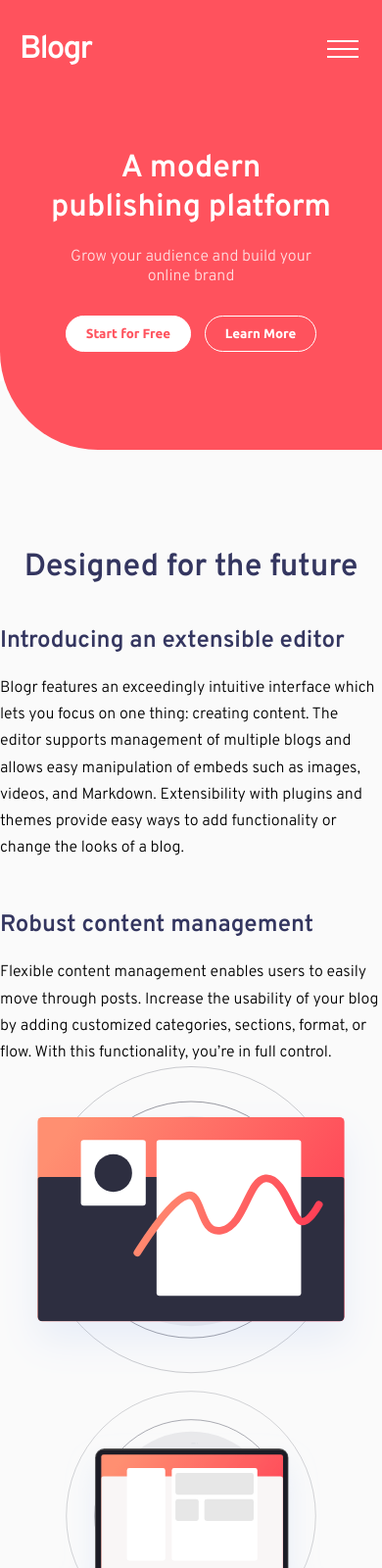
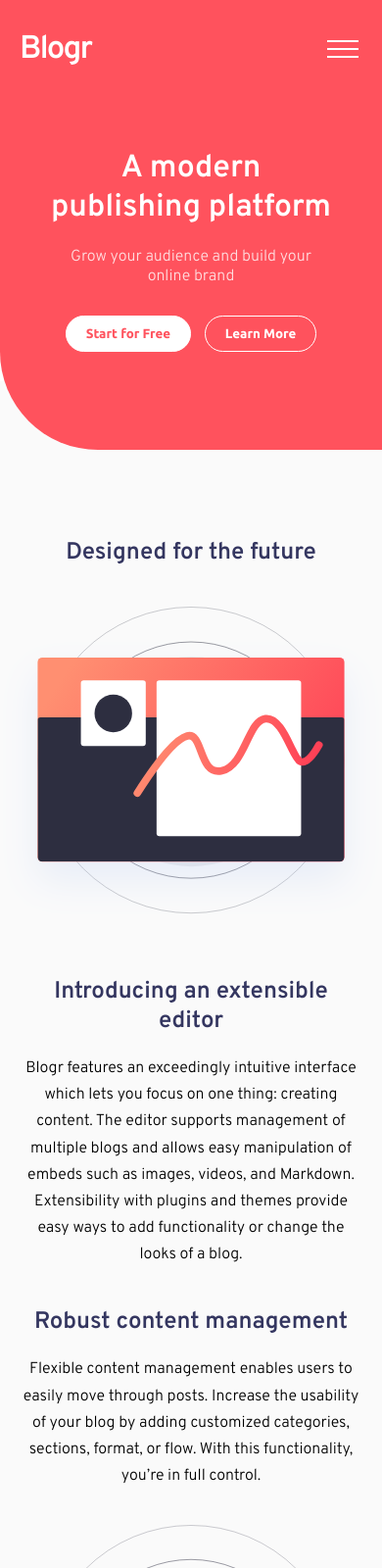
Before and after one commit to MonikaCyprys/Blogr-landing-page, a plain HTML site: page index.html in a window 390 px wide. Shown: the top 1600 px of the page at 98% size. Drawn offline with Linux system fonts and the light colour scheme.

Commit message:
fix mobile look

```diff
--- a/scss/_main.scss
+++ b/scss/_main.scss
@@ -1,14 +1,17 @@
 main {
   background-color: var(--light-white);
-  padding: 120px 0;
+  padding: 120px 0 0 0;
   transform: translateY(-70px);
   overflow-x: hidden;
   .header-main {
     text-align: center;
     color: var(--very-dark-blue);
-    font-size: xx-large;
     position: relative;
-    top: 50px;
+    padding: 40px 0;
+    @include two-section-view {
+      font-size: xx-large;
+      top: 50px;
+    }
   }
   .services-section {
     display: flex;
@@ -30,12 +33,18 @@ main {
       display: flex;
       flex-wrap: wrap;
       align-content: center;
-      padding-top: 40px;
+      padding: 20px;
+      text-align: center;
+      order: 2;
+      @include two-section-view {
+        text-align: left;
+      }
       .subtitles-section {
         color: var(--very-dark-blue);
         font-weight: bold;
         font-size: 24px;
-        padding: 50px 0 20px 0;
+        padding: 40px 0 20px 0;
+        flex-basis: 100%;
       }
       .text-section {
         line-height: 1.7;
@@ -44,15 +53,19 @@ main {
     .image-section {
       width: 100%;
       margin: 0 auto;
+      position: relative;
+
       @include tablet-view {
         width: 60%;
         height: 60%;
       }
       @include two-section-view {
-        position: relative;
         right: -8%;
+        order: 1;
       }
       &.laptop-section {
+        width: 120%;
+        left: -10%;
         @include two-section-view {
           right: 9%;
         }
@@ -64,71 +77,3 @@ main {
     }
   }
 }
-//     .header-main {
-//       text-align: center;
-//       color: var(--very-dark-blue);
-//       letter-spacing: -0.5px;
-//       padding: 40px 20px;
-//       position: absolute;
-//       top: 0;
-//       left: 0;
-//       right: 0;
-//       z-index: 50;
-//       flex-basis: 100%;
-//       @include tablet-view {
-//         font-size: xx-large;
-//       }
-//     }
-//     .info-section {
-//       @include tablet-view {
-//         font-size: larger;
-//       }
-//       @include two-section-view {
-//         width: 50%;
-//         position: absolute;
-//         left: 0;
-//       }
-//       .subtitles-section {
-//         color: var(--very-dark-blue);
-//         text-align: center;
-//         font-size: x-large;
-//         padding: 30px 0;
-//         @include tablet-view {
-//           font-size: x-large;
-//         }
-//         @include two-section-view {
-//           font-size: x-large;
-//           text-align: left;
-//           color: var(--very-dark-blue);
-//         }
-//         @include smaller-font {
-//           padding: 20px 0 10px 0;
-//         }
-//       }
-//       .text-section {
-//         text-align: center;
-//         line-height: 2;
-//         font-size: smaller;
-
-//         @include two-section-view {
-//           text-align: left;
-//           padding-right: 0;
-//         }
-//         @include smaller-font {
-//           font-size: small;
-//         }
-//       }
-//     }
-//     .image-section {
-//       padding-top: 100px;
-//       width: 50%;
-
-//       @include two-section-view {
-//         order: 2;
-//         position: relative;
-//         width: 70%;
-//         right: -21%;
-//       }
-//     }
-//   }
-// }
--- a/scss/_media-queries.scss
+++ b/scss/_media-queries.scss
@@ -13,8 +13,3 @@
     @content;
   }
 }
-@mixin smaller-font {
-  @media (max-width: 1110px) {
-    @content;
-  }
-}
```
Also changed, not shown: css/app.css.
